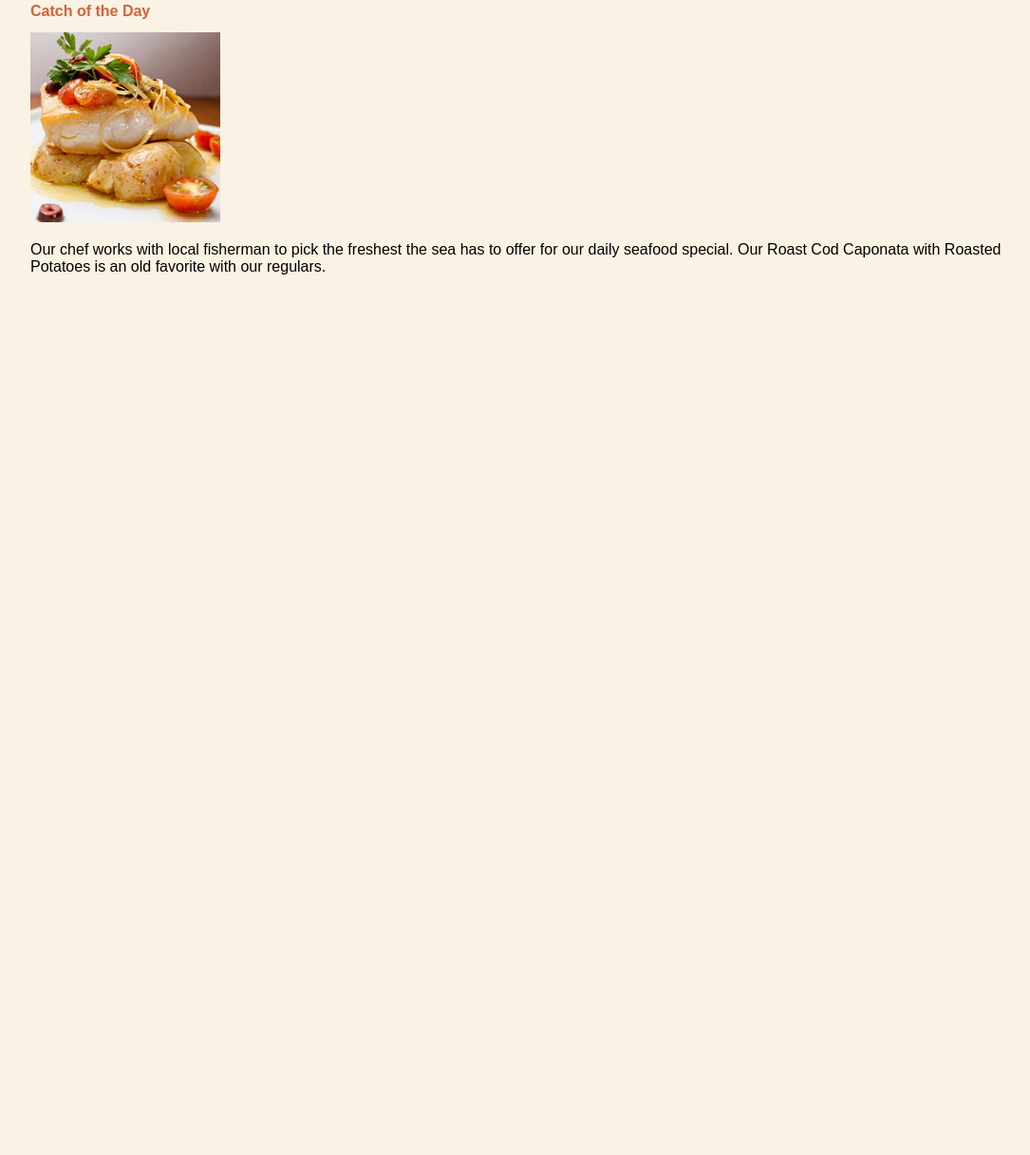
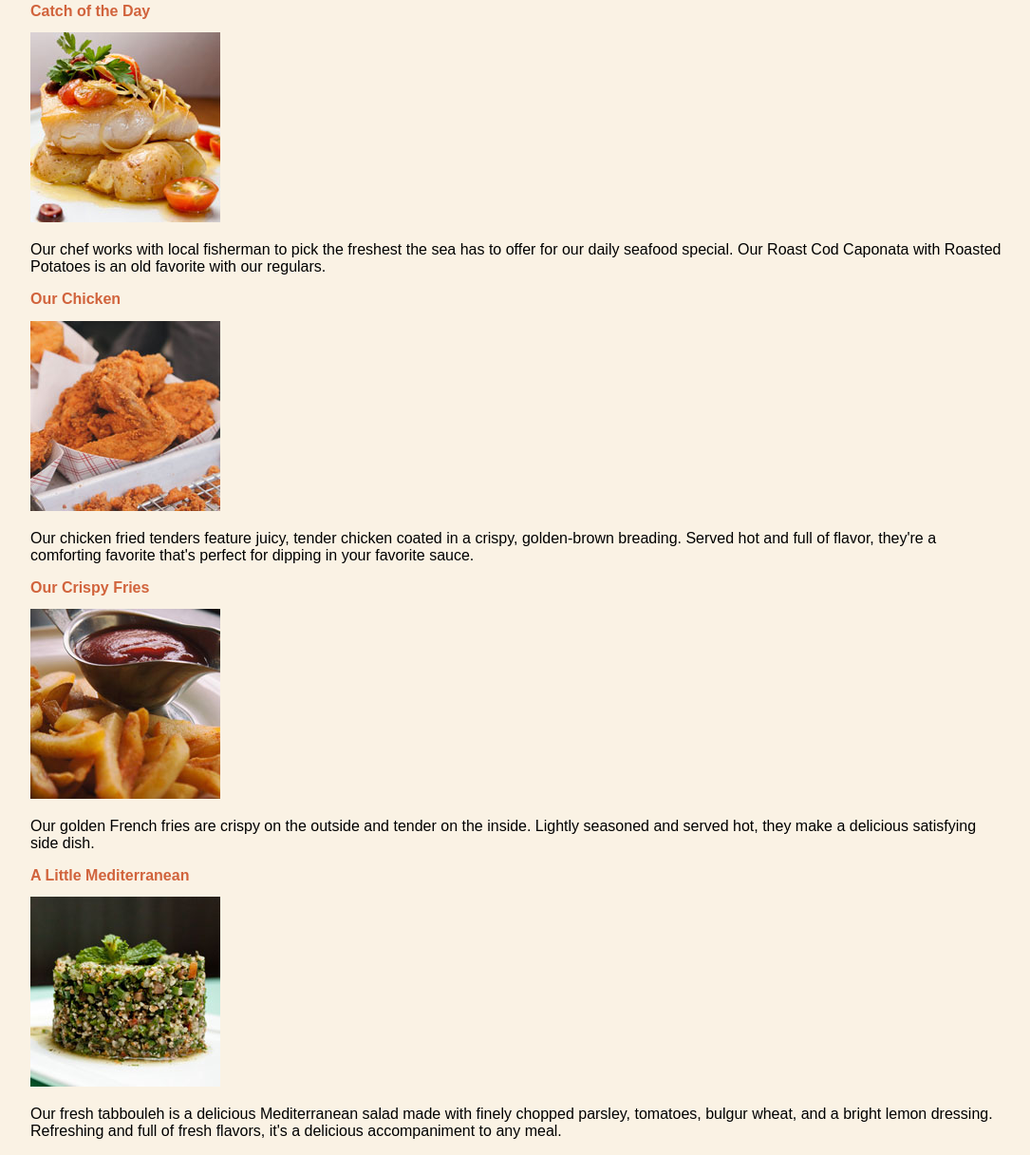
Before and after one commit to dxnphxn/fid, a plain HTML site: page bistro/gallery/gallery index.html in a window 1280 px wide. Shown: the part 869-2085 px from the top of the page at 95% size, without its empty margins (96-1181 px from the left). Before the commit the page ends 1175 px from the top, so only its background shows below. Drawn offline with Linux system fonts and the light colour scheme.

Commit message:
Add files via upload

```diff
--- a/bistro/gallery/gallery index.html
+++ b/bistro/gallery/gallery index.html
@@ -46,7 +46,15 @@ h2 {
 <h2>Catch of the Day</h2>
 <a href="fish.html"><img src="thumbnails/fish-200.jpg" alt="close-up of fish"></a><br>
 <p>Our chef works with local fisherman to pick the freshest the sea has to offer for our daily seafood special. Our Roast Cod Caponata with Roasted Potatoes is an old favorite with our regulars.</p>
-
+<h2>Our Chicken</h2>
+<img src="thumbnails/chicken-200.jpg" alt="close-up of a stack of fried chicken tenders"><br>
+<p>Our chicken fried tenders feature juicy, tender chicken coated in a crispy, golden-brown breading. Served hot and full of flavor, they're a comforting favorite that's perfect for dipping in your favorite sauce.</p>
+<h2>Our Crispy Fries</h2>
+<img src="thumbnails/fries-200.jpg" alt="close-up of fries" width="200" height="200"><br>
+<p>Our golden French fries are crispy on the outside and tender on the inside. Lightly seasoned and served hot, they make a delicious satisfying side dish.</p>
+<h2>A Little Mediterranean</h2>
+<img src="thumbnails/tabouleh-200.jpg" alt="a bowl of tabouleh salad" width="200" height="200"><br>
+<p>Our fresh tabbouleh is a delicious Mediterranean salad made with finely chopped parsley, tomatoes, bulgur wheat, and a bright lemon dressing. Refreshing and full of fresh flavors, it's a delicious accompaniment to any meal.</p>
 
 
 </body>
```
